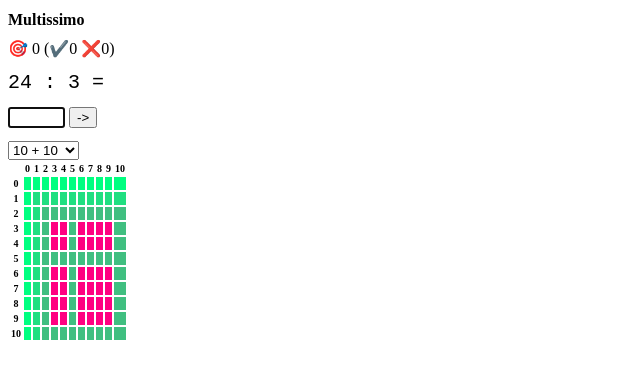
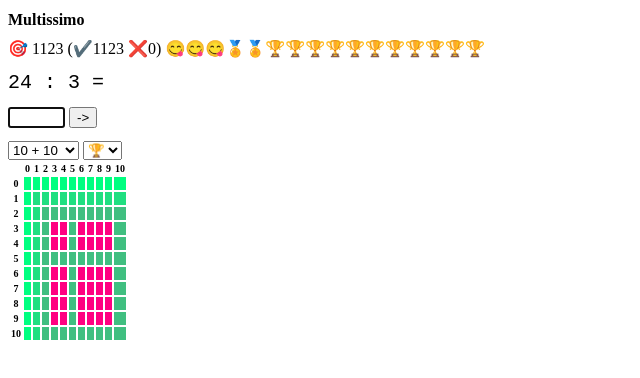
Before and after one commit to imolb/multissimo, a website: page src/index.html in a window 1280 px wide. Shown: the whole page, without its empty margins (0-640 px from the left). Drawn offline with Linux system fonts and the light colour scheme.

Commit message:
Selection of theme

```diff
--- a/src/index.html
+++ b/src/index.html
@@ -37,6 +37,13 @@
           <select id="training" name="training" size="1">
           </select>
         </label>
+        <label>
+          <select id="theme" name="theme" size="1">
+            <option value="trophy">🏆</option>
+            <option value="unicorn">🦄</option>
+            <option value="rocket">🚀</option>
+          </select>
+        </label>
       </form>
 
       <table id="statistic"></table>
--- a/src/multissimo.js
+++ b/src/multissimo.js
@@ -5,10 +5,17 @@
  *
  */
 
+ const ThemeIcons = {
+    'trophy':  {'ok': '👍', 'nok': '👎', 'L1': '😋', 'L2': '🏅', 'L3': '🏆'},
+    'unicorn': {'ok': '🐻', 'nok': '🫏', 'L1': '🦓', 'L2': '🐴', 'L3': '🦄'},
+    'rocket':  {'ok': '🏁', 'nok': '🚩', 'L1': '🚲', 'L2': '🏎️', 'L3': '🚀'}
+ }
+
 class School {
     constructor() {
         this.trainings = new Array(0);
         this.trainerIndex = null;
+        this.theme = 'trophy';
     }
 
     save () {
@@ -20,6 +27,8 @@ class School {
         this.trainerIndex = 3;
 
         if (thisLoaded) {
+            this.theme = thisLoaded.theme;
+
             this.trainings = new Array(0);
             for (let i = 0; i<thisLoaded.trainings.length; i++) {
                 this.trainings.push(new Training(thisLoaded.trainings[i]));
@@ -63,6 +72,14 @@ class School {
             if (this.trainings[i].name == name) {
                 return this.trainerIndex = i;
             }
+        }
+    }
+
+    setThemeByName (name) {
+        if (name == 'unicorn' || name == 'rocket') {
+            this.theme = name;
+        } else {
+            this.theme = 'trophy';
         }
     }
 
@@ -289,7 +306,7 @@ class Points {
     }
 
     init () {
-        this.counterRight = 0;
+        this.counterRight = 1123;
         this.counterWrong = 0;
     }
 
@@ -305,24 +322,24 @@ class Points {
         let countTotal = this.counterRight - this.counterWrong;
         let pointStatus = "🎯 " + countTotal +
                                    " (✔️" + this.counterRight + " ❌" + this.counterWrong + ") ";
-        let threshold3 = 1000;
-        let threshold2 = 100;
-        let threshold1 = 10;
+        let threshold3 = 100;
+        let threshold2 = 10;
+        let threshold1 = 1;
 
         let won3 = Math.floor(countTotal / threshold3);
         let won2 = Math.floor((countTotal - threshold3*won3) / threshold2);
         let won1 = Math.floor((countTotal - threshold3*won3 - threshold2*won2) / threshold1);
 
         for (let i=1; i<=won1; i++) {
-            pointStatus = pointStatus + "😋";
+            pointStatus = pointStatus + ThemeIcons[school.theme]['L1'];
         }
 
         for (let i=1; i<=won2; i++) {
-            pointStatus = pointStatus + "🏅";
+            pointStatus = pointStatus + ThemeIcons[school.theme]['L2'];
         }
 
         for (let i=1; i<=won3; i++) {
-            pointStatus = pointStatus + "🏆";
+            pointStatus = pointStatus + ThemeIcons[school.theme]['L3'];
         }
 
         return pointStatus;
@@ -411,6 +428,12 @@ function changeTraining () {
     updateGui();
 }
 
+function changeTheme () {
+    let select = document.querySelector('#theme');
+    school.setThemeByName(select.selectedOptions[0].value);
+    updateGui();
+}
+
 function updateGui () {
     document.querySelector('#points').textContent = school.training().points.pointText();
     showTable();
@@ -420,6 +443,7 @@ function updateGui () {
 
 function initPage () {
     document.querySelector('#sendAnswer').addEventListener('click', checkAnswer);
+    document.querySelector('#theme').addEventListener('change', changeTheme);
     school.load();
     setTrainingSelection();
     updateGui();
```
